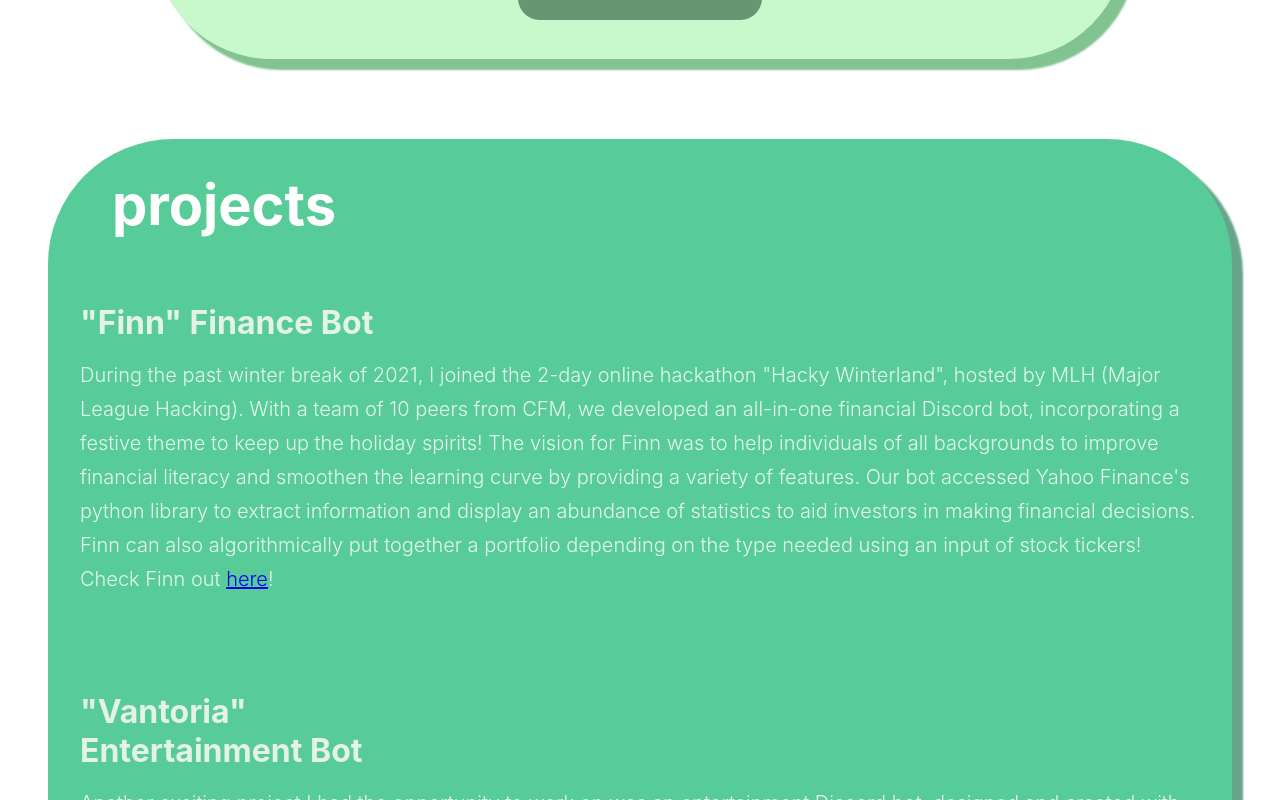
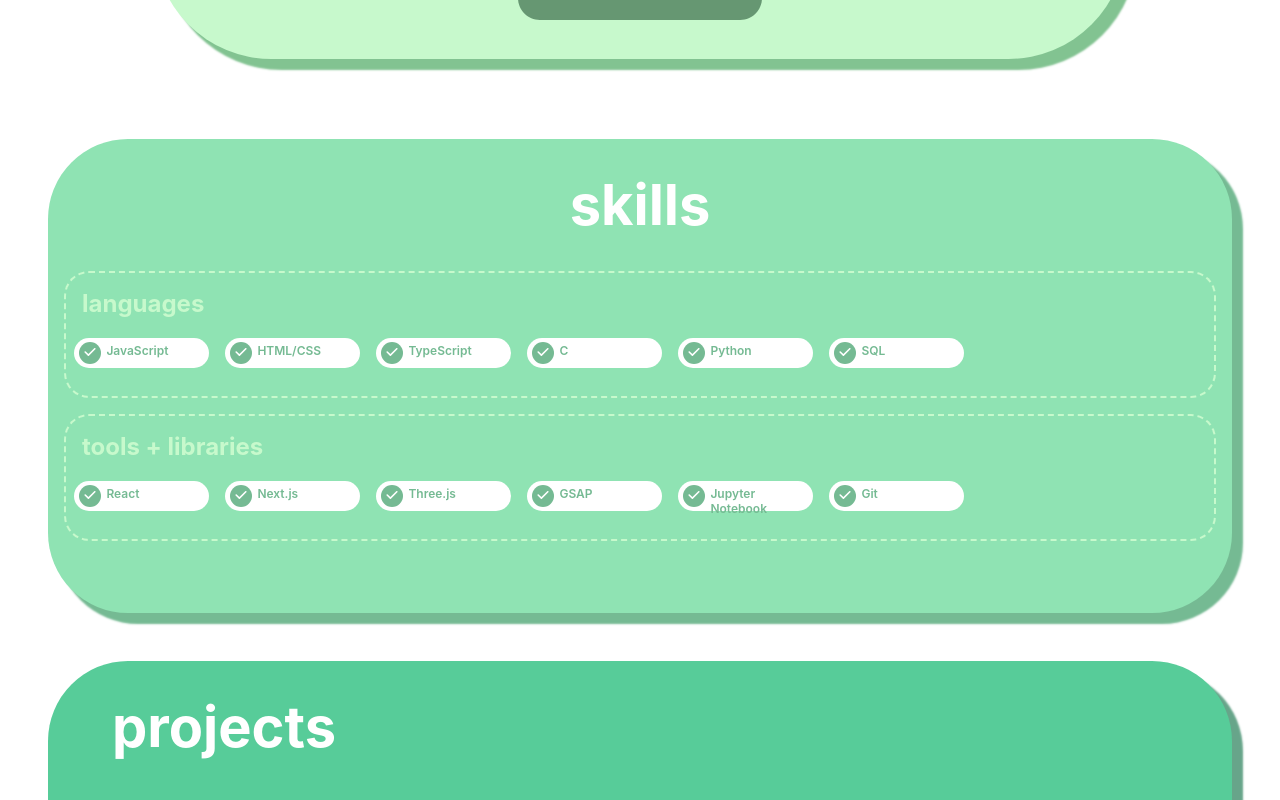
Before and after one commit to NessaLiu/nessaliu.github.io, a React (Create React App) app: page / in a window 1280 px wide. Shown: the part 1080-1880 px from the top of the page. Built offline with nearby package versions, Linux system fonts and the light colour scheme.

Commit message:
added skills component and skill tags

```diff
--- a/package.json
+++ b/package.json
@@ -10,6 +10,7 @@
     "gsap": "file:gsap-bonus.tgz",
     "react": "^17.0.2",
     "react-dom": "^17.0.2",
+    "react-icons": "^4.4.0",
     "react-redux": "^8.0.2",
     "react-responsive-carousel": "^3.2.22",
     "react-scripts": "5.0.0",
--- a/src/App.jsx
+++ b/src/App.jsx
@@ -1,6 +1,7 @@
 import Navbar from "./components/Navbar/Navbar";
 import Banner from "./components/Banner/Banner";
 import Intro from "./components/Intro/Intro";
+import Skills from "./components/Skills/skills";
 import Projects from "./components/Projects/Projects";
 import Interests from "./components/Interests/Interests";
 import Contact from "./components/Contact/Contact";
@@ -12,7 +13,7 @@
 import React from "react";
 import gsapInit from "./utils/gsap-init";
 import "./styles/global.css";
-import { sliderItems } from "./data/data";
+import { skills, sliderItems } from "./data/data";
 
 // Check if running scripts in valid web-browser
 const isValidBrowser = typeof window !== "undefined";
@@ -28,6 +29,7 @@
       <Intro />
       <Quote />
       <Resume />
+      <Skills skills={skills} />
       <Projects />
       <Interests />
       <Slider sliderItems={sliderItems} />
--- a/src/components/Interests/interests.css
+++ b/src/components/Interests/interests.css
@@ -1,6 +1,8 @@
 
 #interests{
     margin-top: 5rem;
+    margin-left: 0.8rem;
+    margin-right: 1.4rem;
     display: flex;
     justify-content: center;
 }
@@ -19,6 +21,8 @@
     width: 80%;
     transform-origin: left;
     object-fit: cover;
+    border-radius: 2rem;
+    box-shadow: 0 0 5px 10px rgba(255, 255, 255, 0.349);
 }
 .girl-container {
     padding-bottom: 5rem;
@@ -35,7 +39,7 @@
 .interests-container{
     background-color: #38A3A5;
     box-shadow: 10px 10px 2px 1px #216D6F;
-    border-radius: 125px;
+    border-radius: 5rem;
 }
 
 .interest-block {
--- a/src/components/Projects/projects.css
+++ b/src/components/Projects/projects.css
@@ -3,19 +3,18 @@
     padding: 0;
     margin: 0;
 }
-#projects{
+#projects {
     height: auto;
     max-width:auto;
-    margin:auto;
-    margin-top: 5%;
+    margin: 5% 1.4rem auto 0.8rem;
     display: flex;
     justify-content:center;
 }
 
-.projects-box{
+.projects-box {
     background-color: #57CC99;
     box-shadow: 10px 10px 2px 1px #67A58A;
-    border-radius: 125px;
+    border-radius: 5rem;
     align-items: center;
     justify-content: center;
 }
@@ -25,7 +24,7 @@
     flex-direction: column;
 }
 
-.projects-title{
+.projects-title {
     color: white;
     font-weight: bold;
     font-size: 3.5rem;
--- /dev/null
+++ b/src/components/Skills/skills.css
@@ -0,0 +1,69 @@
+*{
+    box-sizing: border-box;
+    padding: 0;
+    margin: 0;
+}
+
+#skills {
+    height: auto;
+    max-width:auto;
+    margin: 5% 1.4rem 5rem 0.8rem;
+    display: flex;
+    justify-content:center;
+}
+
+.skillsBox {
+    width: 100%;
+    background-color: #8FE3B3;
+    box-shadow: 10px 10px 2px 1px #75ba93;
+    border-radius: 5rem;
+    align-items: center;
+    justify-content: center;
+}
+
+.skillsTitle {
+    color: white;
+    font-weight: bold;
+    font-size: 3.5rem;
+    text-align: center;
+    padding: 2rem 1rem 1rem;
+}
+
+.skillsContentContainer {
+    padding-bottom: 3.5rem;
+}
+
+.languagesTitle, .toolsTitle {
+    color: #C7F9CC;
+    font-weight: bold;
+    font-size: 1.5rem;
+    text-align: left;
+    padding: 1rem;
+}
+
+.languagesBox, .toolsBox {
+    margin: 1rem;
+    border: 2px dashed #C7F9CC;
+    border-radius: 25px
+}
+
+.languagesTagsContainer, .toolsTagsContainer {
+   padding-bottom: 1.5rem;
+}
+
+@media (min-width: 780px) {
+    #skills {
+        margin: 3rem;
+    }
+}
+
+@media (min-width: 1024px) {
+
+
+}
+
+@media (min-width: 1440px) {
+    #skills {
+        margin: 5rem;
+    }
+}
--- /dev/null
+++ b/src/components/Skills/skills.jsx
@@ -0,0 +1,35 @@
+import "./skills.css";
+import React from "react";
+import SkillsTag from "../SkillsTag/skillsTag";
+
+const Skills = ({ skills }) => {
+  const languages = skills.languages;
+  const tools = skills.toolsAndLibraries;
+  return (
+    <section id="skills">
+      <div className="skillsBox">
+        <div className="skillsTitle">{skills.title}</div>
+        <div className="skillsContentContainer">
+          <div className="languagesBox">
+            <div className="languagesTitle">{skills.subtitleOne}</div>
+            <div className="languagesTagsContainer">
+              {languages.map((language) => {
+                return <SkillsTag skill={language} />;
+              })}
+            </div>
+          </div>
+          <div className="toolsBox">
+            <div className="toolsTitle">{skills.subtitleTwo}</div>
+            <div className="toolsTagsContainer">
+              {tools.map((tool) => {
+                return <SkillsTag skill={tool} />;
+              })}
+            </div>
+          </div>
+        </div>
+      </div>
+    </section>
+  );
+};
+
+export default Skills;
--- /dev/null
+++ b/src/components/SkillsTag/skillsTag.css
@@ -0,0 +1,37 @@
+.skillsTagContainer {
+    width: 135px;
+    height: 30px;
+    background-color: white;
+    border-radius: 50px;
+    margin: 0.25rem 0.5rem;
+    display: inline-block;
+}
+
+.bulletCircle {
+    width: 22px;
+    height: 22px;
+    border-radius: 50%;
+    background-color: #75ba93;
+    position: absolute;
+    margin-top: 4px;
+    margin-left: 5px;
+}
+
+.checkmark {
+    filter: invert(100%);
+    padding-top: 2px;
+    padding-left: 3px;
+}
+
+.textContainer {
+    display: flex;
+    /* align-items: center;
+    justify-content: center; */
+    padding: 5px 0px 0px 24%;;
+}
+
+.skillTitle {
+    font-size: 0.75rem;
+    font-weight: 600;
+    color: #75ba93;
+}
--- /dev/null
+++ b/src/components/SkillsTag/skillsTag.jsx
@@ -0,0 +1,20 @@
+import "./skillsTag.css";
+import React from "react";
+import { HiCheck } from "react-icons/hi";
+
+const SkillsTag = ({ skill }) => {
+  return (
+    <div className="skillsTagContainer">
+      <div className="bulletCircle">
+        <div className="checkmark">
+          <HiCheck className="checkIcon" />
+        </div>
+      </div>
+      <div className="textContainer">
+        <div className="skillTitle">{skill}</div>
+      </div>
+    </div>
+  );
+};
+
+export default SkillsTag;
--- a/src/data/data.js
+++ b/src/data/data.js
@@ -40,3 +40,21 @@
         imgLink: 'assets/images/slide8.jpg'
     },
 ]
+
+export const projects = {
+    title: "projects",
+    projects: [
+        {key: 0, projectName: "'Finn' Finance Bot", projectDesc: ""},
+        {key: 1, projectName: "Finn", projectDesc: ""},
+        {key: 2, projectName: "Finn", projectDesc: ""},
+        {key: 3, projectName: "Finn", projectDesc: ""}
+    ]
+}
+
+export const skills = {
+    title: "skills",
+    subtitleOne: "languages",
+    subtitleTwo: "tools + libraries",
+    languages: ["JavaScript", "HTML/CSS", "TypeScript", "C", "Python", "SQL"],
+    toolsAndLibraries: ["React", "Next.js", "Three.js", "GSAP", "Jupyter Notebook", "Git"]
+}
```
Also changed, not shown: 1 other file (tests, documents, lock files or other folders).
